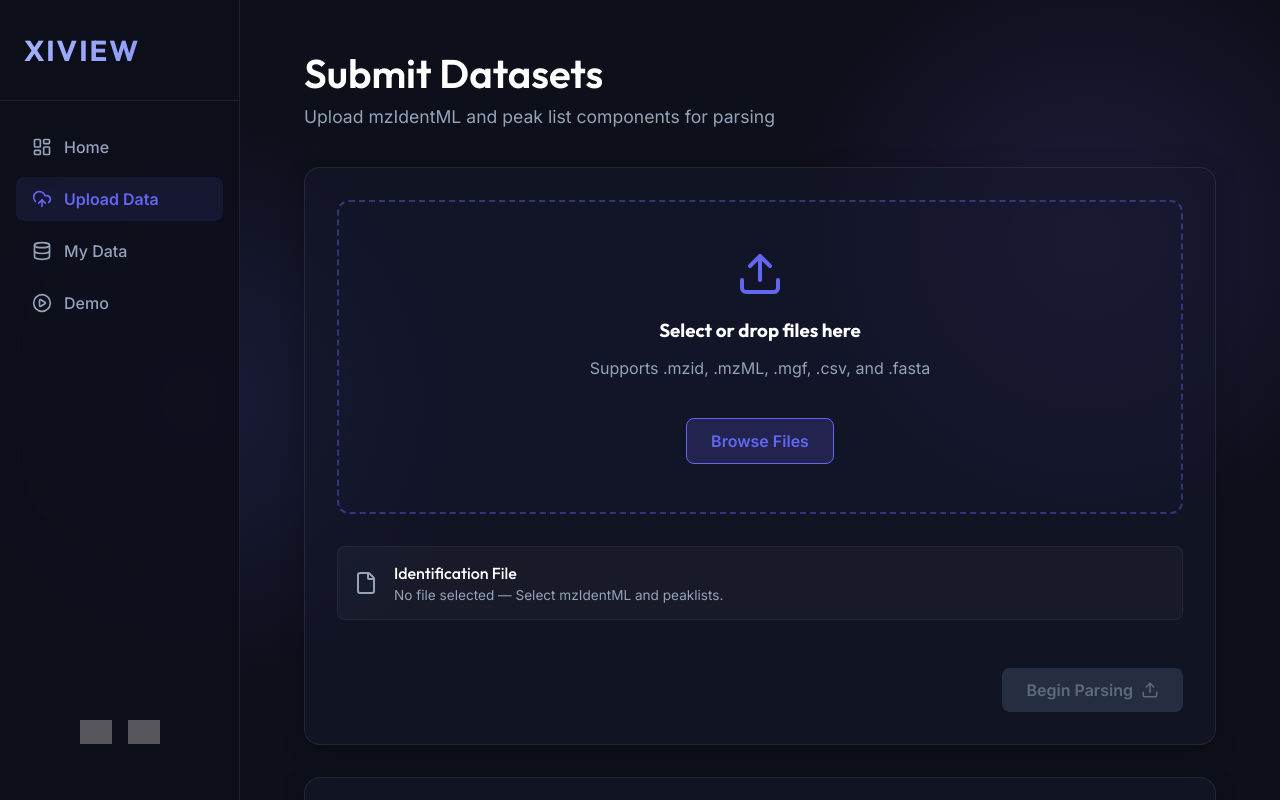
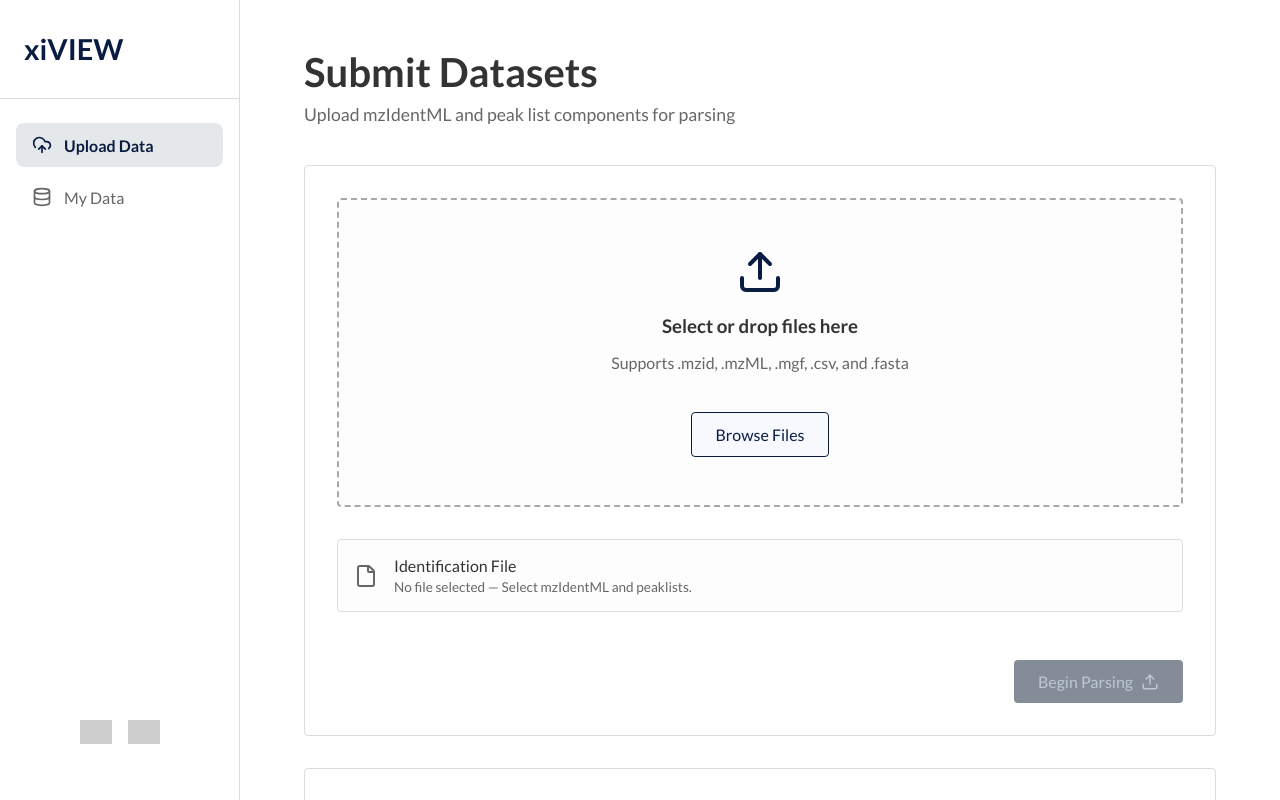
Before and after one commit to Rappsilber-Laboratory/xiview-k8s, a React (Vite) app in the folder xiview-frontend/: page / in a window 1280 px wide. Built offline with nearby package versions, Linux system fonts and the light colour scheme; grey boxes are pictures that could not be loaded.

Commit message:
simpler frontend style

```diff
--- a/xiview-frontend/src/App.tsx
+++ b/xiview-frontend/src/App.tsx
@@ -1,5 +1,5 @@
 import { useState } from 'react';
-import { LayoutDashboard, UploadCloud, Database, PlayCircle } from 'lucide-react';
+import { UploadCloud, Database } from 'lucide-react';
 import UploadPage from './pages/UploadPage';
 import HistoryPage from './pages/HistoryPage';
 
@@ -15,13 +15,6 @@ function App() {
         </div>
         <nav className="nav-menu">
           <div
-            className={`nav-link ${activeTab === 'home' ? 'active' : ''}`}
-            onClick={() => setActiveTab('home')}
-          >
-            <LayoutDashboard size={20} />
-            <span>Home</span>
-          </div>
-          <div
             className={`nav-link ${activeTab === 'upload' ? 'active' : ''}`}
             onClick={() => setActiveTab('upload')}
           >
@@ -35,10 +28,6 @@ function App() {
             <Database size={20} />
             <span>My Data</span>
           </div>
-          <div className="nav-link">
-            <PlayCircle size={20} />
-            <span>Demo</span>
-          </div>
         </nav>
 
         <div className="sidebar-footer">
@@ -51,19 +40,6 @@ function App() {
       <main className="main-content">
         {activeTab === 'upload' && <UploadPage />}
         {activeTab === 'history' && <HistoryPage />}
-        {activeTab === 'home' && (
-          <div className="animate-in">
-            <div className="page-header">
-              <h2>Welcome to xiVIEW</h2>
-              <p>Advanced visual analysis of cross-linked mass spectrometry data</p>
-            </div>
-            <div className="glass-panel">
-              <p style={{ color: 'var(--text-secondary)' }}>
-                Please navigate to the <strong>Upload</strong> section to parse new mzIdentML files, or view your existing parsed datasets in <strong>My Data</strong>.
-              </p>
-            </div>
-          </div>
-        )}
       </main>
     </div>
   );
--- a/xiview-frontend/src/index.css
+++ b/xiview-frontend/src/index.css
@@ -1,24 +1,22 @@
-@import url('https://fonts.googleapis.com/css2?family=Outfit:wght@300;400;500;600;700&family=Inter:wght@400;500;600&display=swap');
+@import url('https://fonts.googleapis.com/css2?family=Outfit:wght@300;400;500;600;700&family=Lato:wght@300;400;700&display=swap');
 
 :root {
-  --bg-color: #0d0f1a;
-  --panel-bg: rgba(20, 24, 42, 0.6);
-  --panel-border: rgba(255, 255, 255, 0.08);
-  --text-primary: #ffffff;
-  --text-secondary: #94a3b8;
+  --bg-color: #ffffff;
+  --panel-bg: #ffffff;
+  --panel-border: #dddddd;
+  --text-primary: #333333;
+  --text-secondary: #666666;
   --sidebar-w: 240px;
-  --accent-color: #6366f1;
-  --accent-hover: #4f46e5;
-  --danger-color: #ef4444;
+  --accent-color: #091D42;
+  --accent-hover: #1e3a8a;
+  --danger-color: #cc0000;
   --success-color: #10b981;
 }
 
 body {
   margin: 0;
-  font-family: 'Inter', sans-serif;
+  font-family: 'Lato', Helvetica, Arial, sans-serif;
   background-color: var(--bg-color);
-  background-image: radial-gradient(circle at 15% 50%, rgba(99, 102, 241, 0.15), transparent 25%),
-                    radial-gradient(circle at 85% 30%, rgba(139, 92, 246, 0.15), transparent 25%);
   color: var(--text-primary);
   display: flex;
   min-height: 100vh;
@@ -26,7 +24,7 @@ body {
 }
 
 h1, h2, h3, h4 {
-  font-family: 'Outfit', sans-serif;
+  font-family: 'Lato', Helvetica, Arial, sans-serif;
   margin: 0;
 }
 
@@ -45,8 +43,7 @@ h1, h2, h3, h4 {
 /* Sidebar */
 .sidebar {
   width: var(--sidebar-w);
-  background: rgba(13, 15, 26, 0.85);
-  backdrop-filter: blur(12px);
+  background: #ffffff;
   border-right: 1px solid var(--panel-border);
   display: flex;
   flex-direction: column;
@@ -64,11 +61,9 @@ h1, h2, h3, h4 {
 .sidebar-header h1 {
   font-size: 1.8rem;
   font-weight: 700;
-  background: linear-gradient(135deg, #a5b4fc, #818cf8);
-  -webkit-background-clip: text;
-  -webkit-text-fill-color: transparent;
-  text-transform: uppercase;
-  letter-spacing: 2px;
+  color: var(--accent-color);
+  text-transform: none;
+  letter-spacing: normal;
 }
 
 .nav-menu {
@@ -92,13 +87,13 @@ h1, h2, h3, h4 {
 }
 
 .nav-link:hover {
-  background: rgba(255, 255, 255, 0.05);
-  color: var(--text-primary);
+  background: rgba(9, 29, 66, 0.05);
+  color: var(--accent-color);
   transform: translateX(4px);
 }
 
 .nav-link.active {
-  background: rgba(99, 102, 241, 0.1);
+  background: rgba(9, 29, 66, 0.1);
   color: var(--accent-color);
   font-weight: 600;
 }
@@ -145,15 +140,12 @@ h1, h2, h3, h4 {
   margin: 0;
 }
 
-/* Glass Panels */
-.glass-panel {
+/* Panels */
+.panel {
   background: var(--panel-bg);
-  backdrop-filter: blur(16px);
-  -webkit-backdrop-filter: blur(16px);
   border: 1px solid var(--panel-border);
-  border-radius: 16px;
+  border-radius: 4px;
   padding: 2rem;
-  box-shadow: 0 4px 24px rgba(0, 0, 0, 0.2);
 }
 
 /* Upload Container */
@@ -164,19 +156,18 @@ h1, h2, h3, h4 {
 }
 
 .upload-dropzone {
-  border: 2px dashed rgba(99, 102, 241, 0.4);
-  border-radius: 12px;
+  border: 2px dashed #a9a9a9;
+  border-radius: 4px;
   padding: 3rem;
   text-align: center;
   transition: all 0.3s ease;
   cursor: pointer;
-  background: rgba(99, 102, 241, 0.02);
+  background: #fdfdfd;
 }
 
 .upload-dropzone:hover {
   border-color: var(--accent-color);
-  background: rgba(99, 102, 241, 0.08);
-  transform: translateY(-2px);
+  background: #f4f5f7;
 }
 
 .upload-icon {
@@ -191,9 +182,9 @@ h1, h2, h3, h4 {
   color: white;
   border: none;
   padding: 0.75rem 1.5rem;
-  border-radius: 8px;
-  font-family: 'Inter', sans-serif;
-  font-weight: 600;
+  border-radius: 4px;
+  font-family: inherit;
+  font-weight: 400;
   font-size: 1rem;
   cursor: pointer;
   transition: background 0.2s, transform 0.1s;
@@ -227,9 +218,9 @@ h1, h2, h3, h4 {
   align-items: center;
   justify-content: space-between;
   padding: 1rem;
-  background: rgba(255, 255, 255, 0.03);
-  border: 1px solid rgba(255, 255, 255, 0.05);
-  border-radius: 8px;
+  background: #fdfdfd;
+  border: 1px solid var(--panel-border);
+  border-radius: 4px;
 }
 
 .file-info {
@@ -258,7 +249,7 @@ h1, h2, h3, h4 {
 /* History Data Table */
 .data-table-wrapper {
   overflow-x: auto;
-  border-radius: 12px;
+  border-radius: 4px;
   border: 1px solid var(--panel-border);
 }
 
@@ -274,12 +265,11 @@ h1, h2, h3, h4 {
 }
 
 .data-table th {
-  background: rgba(255, 255, 255, 0.02);
-  color: var(--text-secondary);
-  font-weight: 600;
-  font-size: 0.85rem;
-  text-transform: uppercase;
-  letter-spacing: 0.05em;
+  background: #f8f8ff;
+  color: #aa4400;
+  font-weight: 500;
+  font-size: 1.1em;
+  text-transform: capitalize;
 }
 
 .data-table tr:last-child td {
@@ -291,7 +281,7 @@ h1, h2, h3, h4 {
 }
 
 .data-table tr:hover {
-  background: rgba(255, 255, 255, 0.02);
+  background: #f4f5f7;
 }
 
 .status-badge {
@@ -299,27 +289,27 @@ h1, h2, h3, h4 {
   align-items: center;
   gap: 0.35rem;
   padding: 0.25rem 0.75rem;
-  border-radius: 9999px;
-  font-size: 0.8rem;
-  font-weight: 600;
+  border-radius: 12px;
+  font-size: 0.85rem;
+  font-weight: 500;
 }
 
 .status-badge.success {
-  background: rgba(16, 185, 129, 0.15);
+  background: #e6f8f1;
   color: var(--success-color);
-  border: 1px solid rgba(16, 185, 129, 0.3);
+  border: 1px solid #10b981;
 }
 
 .status-badge.processing {
-  background: rgba(99, 102, 241, 0.15);
-  color: var(--accent-color);
-  border: 1px solid rgba(99, 102, 241, 0.3);
+  background: #e0e7ff;
+  color: #4f46e5;
+  border: 1px solid #6366f1;
 }
 
 .status-badge.failed {
-  background: rgba(239, 68, 68, 0.15);
+  background: #fee2e2;
   color: var(--danger-color);
-  border: 1px solid rgba(239, 68, 68, 0.3);
+  border: 1px solid #ef4444;
 }
 
 .action-btn {
@@ -328,23 +318,23 @@ h1, h2, h3, h4 {
   color: var(--text-secondary);
   cursor: pointer;
   padding: 0.5rem;
-  border-radius: 6px;
+  border-radius: 4px;
   transition: all 0.2s;
 }
 
 .action-btn:hover {
-  background: rgba(255, 255, 255, 0.1);
+  background: #f1f5f9;
   color: var(--text-primary);
 }
 
 .action-btn.view:hover {
-  color: var(--accent-color);
-  background: rgba(99, 102, 241, 0.1);
+  color: #2563eb;
+  background: #dbeafe;
 }
 
 .action-btn.delete:hover {
   color: var(--danger-color);
-  background: rgba(239, 68, 68, 0.1);
+  background: #fee2e2;
 }
 
 /* Animations */
--- a/xiview-frontend/src/pages/HistoryPage.tsx
+++ b/xiview-frontend/src/pages/HistoryPage.tsx
@@ -53,7 +53,7 @@ export default function HistoryPage() {
         <p>Review and query stored crosslinking projects</p>
       </div>
 
-      <div className="glass-panel">
+      <div className="panel">
         <div style={{ display: 'flex', justifyContent: 'space-between', marginBottom: '2rem', alignItems: 'center' }}>
           <h3>Recently Uploaded Datasets</h3>
           <button className="upload-btn" onClick={fetchDatasets} style={{ margin: 0, padding: '0.5rem 1rem' }}>
--- a/xiview-frontend/src/pages/UploadPage.tsx
+++ b/xiview-frontend/src/pages/UploadPage.tsx
@@ -42,7 +42,7 @@ export default function UploadPage() {
         <p>Upload mzIdentML and peak list components for parsing</p>
       </div>
 
-      <div className="glass-panel upload-container">
+      <div className="panel upload-container">
 
         {/* Dropzone area */}
         <div className="upload-dropzone">
@@ -66,7 +66,7 @@ export default function UploadPage() {
           <button
             className="upload-btn"
             onClick={() => document.getElementById('file-upload')?.click()}
-            style={{ background: 'rgba(99, 102, 241, 0.2)', color: 'var(--accent-color)', border: '1px solid var(--accent-color)' }}
+            style={{ background: '#f8f8ff', color: 'var(--accent-color)', border: '1px solid var(--accent-color)' }}
           >
             Browse Files
           </button>
@@ -100,7 +100,7 @@ export default function UploadPage() {
           )}
 
           {isComplete && (
-            <div className="file-item" style={{ background: 'rgba(16, 185, 129, 0.1)', borderColor: 'rgba(16, 185, 129, 0.2)'}}>
+            <div className="file-item" style={{ background: '#e6f8f1', borderColor: '#10b981'}}>
               <div className="file-info">
                 <File className="file-icon" color="var(--success-color)" />
                 <div className="file-details">
@@ -125,7 +125,7 @@ export default function UploadPage() {
       </div>
 
       {/* Info Sections */}
-      <div className="glass-panel info-section" style={{ marginTop: '2rem' }}>
+      <div className="panel info-section" style={{ marginTop: '2rem' }}>
         <h3 style={{ display: 'flex', alignItems: 'center', gap: '0.5rem' }}>
           <AlertCircle size={20} color="var(--accent-color)" />
           How to submit a crosslinking dataset
```
